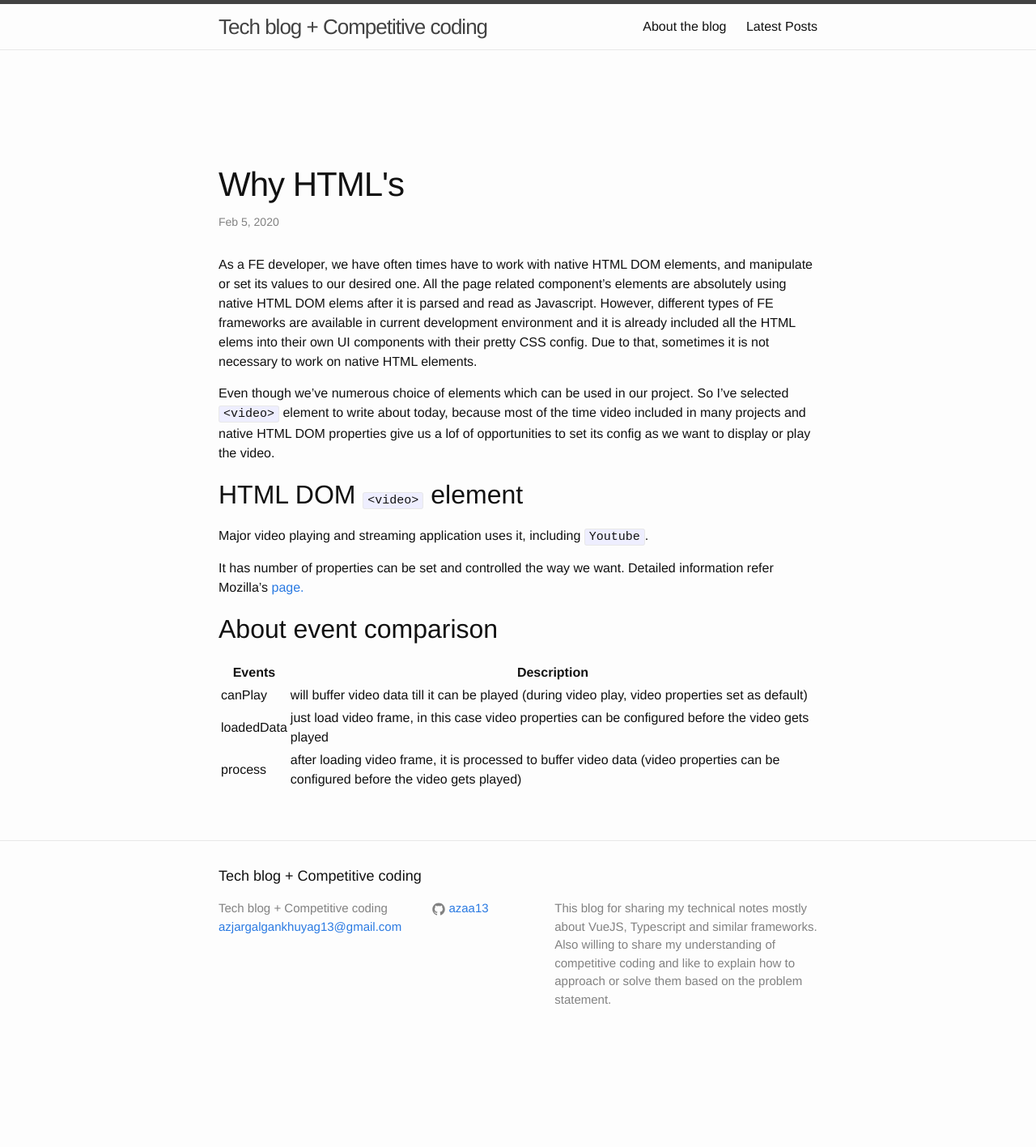
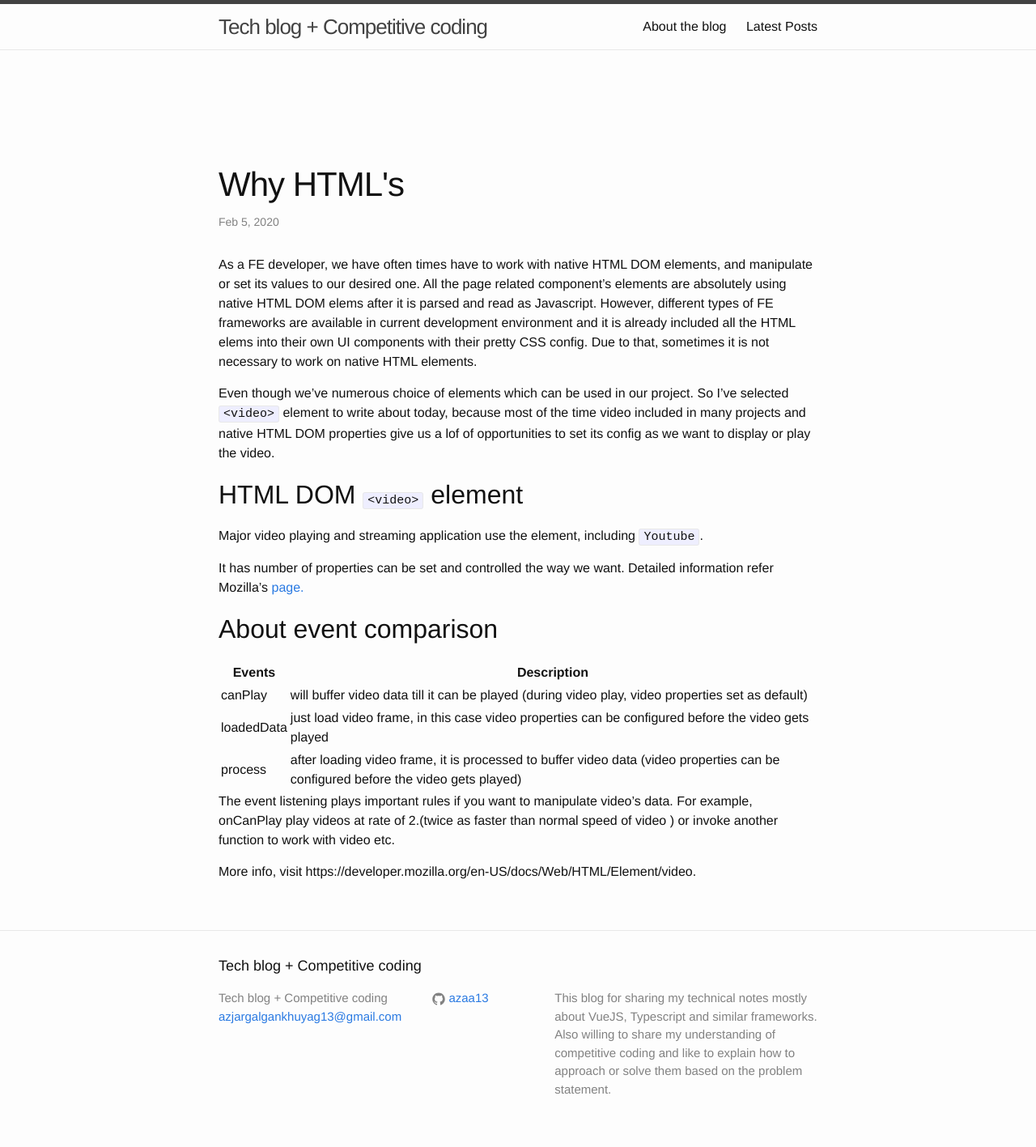
Before and after one commit to azaa13/azaa13.github.io, a Jekyll site: the page built from _posts/2020-02-05-html-video-events.md, in a window 1280 px wide. Shown: the whole page at 81% size. Built offline with Jekyll 4.4.1, drawn with Linux system fonts in a browser that asks for light colours; before the commit the page ends 1306 px from its top, so only the background shows below that.

Commit message:
update event elem post

```diff
--- a/_posts/2020-02-05-html-video-events.md
+++ b/_posts/2020-02-05-html-video-events.md
@@ -12,7 +12,7 @@ Even though we've numerous choice of elements which can be used in our project.
 
 ## HTML DOM `<video>` element
 
-Major video playing and streaming application uses it, including `Youtube`.
+Major video playing and streaming application use the element, including `Youtube`.
 
 It has number of properties can be set and controlled the way we want.
 Detailed information refer Mozilla's [page.](https://developer.mozilla.org/en-US/docs/Web/HTML/Element/video#Technical_summary)
@@ -25,3 +25,7 @@ Events | Description
 canPlay| will buffer video data till it can be played (during video play, video properties set as default)
 loadedData | just load video frame, in this case video properties  can be configured before the video gets played
 process | after loading video frame, it is processed to buffer video data (video properties  can be configured before the video gets played)
+
+The event listening plays important rules if you want to manipulate video's data. For example, onCanPlay play videos at rate of 2.(twice as faster than normal speed of video ) or invoke another function to work with video etc.
+
+More info, visit https://developer.mozilla.org/en-US/docs/Web/HTML/Element/video.
```
